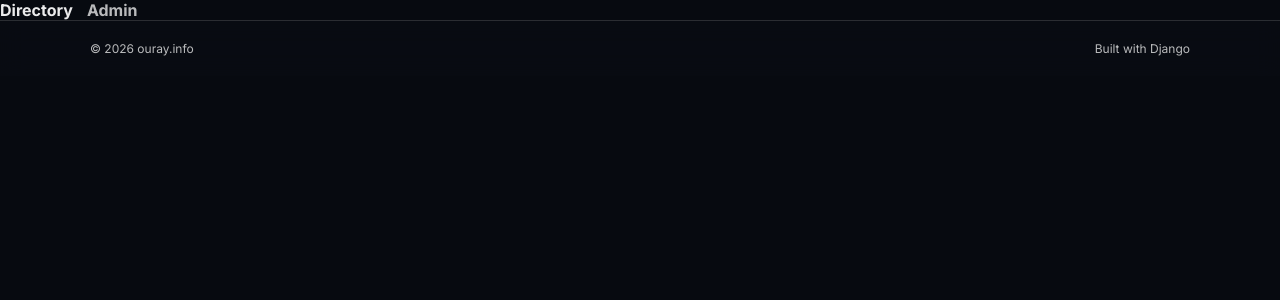
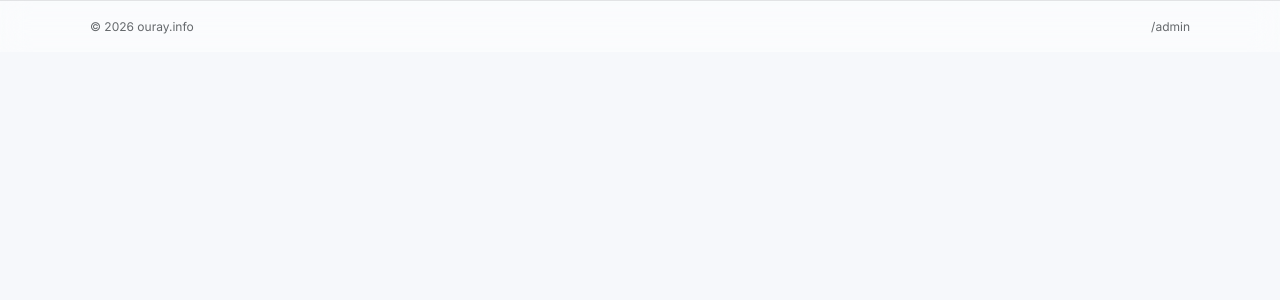
Before and after one commit to cavanpasek/ouray-info, a Django app: template directory/templates/base.html in a window 1280 px wide. Shown: the top 300 px of the page. Run offline with Django 5.2, Linux system fonts and the light colour scheme; the template is opened without the code that fills it, so the values that code supplies are empty.

Commit message:
Replacing backround image & making everything brighter

```diff
--- a/directory/static/directory/css/site.css
+++ b/directory/static/directory/css/site.css
@@ -1,12 +1,15 @@
 :root{
-  --bg: #070a10;
-  --text: rgba(255,255,255,0.92);
-  --muted: rgba(255,255,255,0.72);
-  --stroke: rgba(255,255,255,0.14);
-  --shadow: 0 20px 60px rgba(0,0,0,0.45);
+  /* Lighter, less “night mode” */
+  --bg: #f6f8fb;                  /* fallback if no image */
+  --text: rgba(10,14,20,0.92);
+  --muted: rgba(10,14,20,0.68);
 
-  --card: rgba(18, 24, 32, 0.52);
-  --card-strong: rgba(18, 24, 32, 0.70);
+  /* “Glass” that works on brighter backgrounds */
+  --card: rgba(255,255,255,0.62);
+  --card-strong: rgba(255,255,255,0.72);
+
+  --stroke: rgba(10,14,20,0.14);
+  --shadow: 0 18px 50px rgba(0,0,0,0.14);
 
   --radius: 18px;
 }
@@ -32,110 +40,75 @@ body.home::before{
   z-index: -3;
 }
 
-/* Dark overlay + subtle texture so text is readable */
+/* Light overlay so the page feels brighter, not dark */
 body.home::after{
   content:"";
   position: fixed;
   inset: 0;
   background:
-    radial-gradient(900px 500px at 30% 20%, rgba(255,255,255,0.10), transparent 60%),
-    linear-gradient(to bottom, rgba(3,6,10,0.35), rgba(3,6,10,0.78) 55%, rgba(3,6,10,0.92));
+    radial-gradient(900px 600px at 30% 20%, rgba(255,255,255,0.45), transparent 60%),
+    linear-gradient(to bottom, rgba(255,255,255,0.22), rgba(255,255,255,0.55) 55%, rgba(255,255,255,0.72));
   z-index: -2;
 }
 
-.container{
-  width: min(1100px, calc(100% - 32px));
-  margin: 0 auto;
-}
-
-/* Header */
-.site-header{
-  position: sticky;
-  top: 0;
-  z-index: 50;
-  backdrop-filter: blur(12px);
-  -webkit-backdrop-filter: blur(12px);
-  background: rgba(10, 14, 20, 0.42);
-  border-bottom: 1px solid var(--stroke);
-}
-.header-inner{
-  display:flex;
-  align-items:center;
-  justify-content:space-between;
-  padding: 14px 0;
-}
-.brand{
-  display:flex;
-  gap: 10px;
-  text-decoration:none;
-  color: var(--text);
-  align-items:center;
-}
-.brand-mark{ filter: drop-shadow(0 10px 18px rgba(0,0,0,0.35)); }
-.brand-name{ font-weight: 850; letter-spacing: 0.2px; text-transform: lowercase; }
-.brand-tagline{ display:block; font-size: 12px; color: var(--muted); }
-
-.nav{ display:flex; gap: 14px; }
-.nav-link{
-  color: var(--muted);
-  text-decoration:none;
-  font-weight: 650;
-}
-.nav-link:hover{ color: var(--text); }
-
-/* Home hero centered in the middle */
+/* Hero centered title */
 .home-hero{
-  min-height: calc(100vh - 62px); /* leaves room for sticky header */
+  min-height: 100vh;
   display: grid;
   align-items: center;
-  padding: 48px 0 18px;
+  padding: 56px 0 18px;
 }
 .home-hero-inner{
   text-align: center;
 }
+
 .home-title{
   margin: 0;
-  font-size: clamp(44px, 7vw, 84px);
+  font-size: clamp(44px, 7vw, 86px);
   font-weight: 900;
-  letter-spacing: -0.8px;
+  letter-spacing: -1px;
   text-transform: lowercase;
-  text-shadow: 0 18px 50px rgba(0,0,0,0.55);
+  color: rgba(10,14,20,0.92);
+  text-shadow: 0 18px 50px rgba(0,0,0,0.12);
 }
+
 .home-subtitle{
   margin: 14px auto 0;
   max-width: 62ch;
-  color: rgba(255,255,255,0.80);
+  color: rgba(10,14,20,0.74);
   font-size: 16px;
-  line-height: 1.6;
-  text-shadow: 0 18px 50px rgba(0,0,0,0.55);
+  line-height: 1.65;
+  text-shadow: 0 18px 50px rgba(0,0,0,0.10);
 }
+
 .home-meta{
   margin-top: 18px;
   display:flex;
   justify-content:center;
   gap: 10px;
 }
+
 .meta-chip{
   display:inline-flex;
   align-items:center;
-  padding: 8px 12px;
+  padding: 9px 12px;
   border-radius: 999px;
-  border: 1px solid rgba(255,255,255,0.16);
-  background: rgba(255,255,255,0.10);
-  backdrop-filter: blur(12px);
-  -webkit-backdrop-filter: blur(12px);
-  color: rgba(255,255,255,0.86);
+  border: 1px solid rgba(10,14,20,0.14);
+  background: rgba(255,255,255,0.55);
+  backdrop-filter: blur(14px);
+  -webkit-backdrop-filter: blur(14px);
+  color: rgba(10,14,20,0.78);
   font-weight: 650;
   font-size: 13px;
 }
 
-/* Overlapping cards section */
+/* Overlap cards onto the background area */
 .home-content{
-  margin-top: -120px; /* overlap the "center title" zone */
+  margin-top: -140px;
   padding-bottom: 70px;
 }
 
-/* Fade/scroll targets: JS will animate opacity/transform */
+/* Fade/scroll targets */
 .fade-scroll{
   will-change: transform, opacity;
   transition: opacity 120ms linear, transform 120ms linear;
@@ -259,58 +237,69 @@ body.home::after{
   font-size: clamp(26px, 3.6vw, 38px);
   font-weight: 900;
   letter-spacing: -0.6px;
+  color: rgba(10,14,20,0.92);
 }
+
 .detail-desc{
   margin: 12px 0 0;
-  color: rgba(255,255,255,0.82);
+  color: rgba(10,14,20,0.72);
   line-height: 1.65;
 }
 .detail-desc--muted{ opacity: 0.82; }
 
 .detail-meta-title{
   margin: 0 0 10px;
-  font-size: 14px;
-  color: rgba(255,255,255,0.82);
+  font-size: 13px;
+  color: rgba(10,14,20,0.62);
   letter-spacing: 0.2px;
   text-transform: uppercase;
 }
 
 .meta-list{ display:flex; flex-direction: column; gap: 10px; }
+
 .meta-row{
   display:flex;
   justify-content: space-between;
   gap: 12px;
   padding: 10px 12px;
   border-radius: 14px;
-  border: 1px solid rgba(255,255,255,0.12);
-  background: rgba(255,255,255,0.06);
+  border: 1px solid rgba(10,14,20,0.12);
+  background: rgba(255,255,255,0.50);
 }
+
 .meta-label{
-  color: rgba(255,255,255,0.68);
+  color: rgba(10,14,20,0.62);
   font-weight: 650;
   font-size: 12px;
 }
+
 .meta-value{
-  color: rgba(255,255,255,0.88);
+  color: rgba(10,14,20,0.84);
   font-weight: 550;
   font-size: 13px;
   text-align: right;
 }
-.meta-value a{ color: rgba(255,255,255,0.92); }
+
+.meta-value a{ color: rgba(10,14,20,0.86); }
 .meta-value a:hover{ text-decoration: underline; }
 
-/* Footer */
+.mono{
+  font-family: ui-monospace, SFMono-Regular, Menlo, Monaco, Consolas, "Liberation Mono", "Courier New", monospace;
+  font-size: 0.98em;
+}
+
+/* Footer (subtle, no header now) */
 .site-footer{
-  border-top: 1px solid var(--stroke);
-  background: rgba(10, 14, 20, 0.62);
-  backdrop-filter: blur(12px);
-  -webkit-backdrop-filter: blur(12px);
+  border-top: 1px solid rgba(10,14,20,0.10);
+  background: rgba(255,255,255,0.45);
+  backdrop-filter: blur(14px);
+  -webkit-backdrop-filter: blur(14px);
 }
 .footer-inner{
   display:flex;
   justify-content: space-between;
-  padding: 20px 0;
-  color: var(--muted);
+  padding: 18px 0;
+  color: rgba(10,14,20,0.62);
   font-size: 12px;
 }
 
--- a/directory/templates/base.html
+++ b/directory/templates/base.html
@@ -4,26 +4,18 @@
 <head>
   <meta charset="utf-8" />
   <meta name="viewport" content="width=device-width,initial-scale=1" />
-  <title>{% block title %}Ouray.info{% endblock %}</title>
+  <title>{% block title %}ouray.info{% endblock %}</title>
 
-  <!-- Professional font (clean + modern) -->
+  <!-- Professional font -->
   <link rel="preconnect" href="https://fonts.googleapis.com">
   <link rel="preconnect" href="https://fonts.gstatic.com" crossorigin>
-  <link href="https://fonts.googleapis.com/css2?family=Inter:wght@400;500;600;700;800&display=swap" rel="stylesheet">
+  <link href="https://fonts.googleapis.com/css2?family=Inter:wght@400;500;600;700;800;900&display=swap" rel="stylesheet">
 
   <link rel="stylesheet" href="{% static 'directory/css/site.css' %}">
   {% block extra_head %}{% endblock %}
 </head>
 
 <body class="{% block body_class %}{% endblock %}" style="{% block body_style %}{% endblock %}">
-
-      <nav class="nav">
-        <a class="nav-link" href="{% url 'home' %}">Directory</a>
-        <a class="nav-link" href="/admin/">Admin</a>
-      </nav>
-    </div>
-  </header>
-
   <main>
     {% block content %}{% endblock %}
   </main>
@@ -31,11 +23,11 @@
   <footer class="site-footer">
     <div class="container footer-inner">
       <span>© {% now "Y" %} ouray.info</span>
-      <span class="footer-muted">Built with Django</span>
+      <span class="footer-muted">/admin</span>
     </div>
   </footer>
 
-  <!-- Scroll fade/move effect (only applies where we add .fade-scroll) -->
+  <!-- Scroll fade/move effect -->
   <script>
     (function () {
       const prefersReduced = window.matchMedia && window.matchMedia('(prefers-reduced-motion: reduce)').matches;
@@ -55,15 +47,13 @@
         for (const el of els) {
           const r = el.getBoundingClientRect();
 
-          // progress: 0 when element is comfortably on screen, 1 when it nears/enters header area
-          // We fade as it approaches the top (so scrolling up makes it fade out as it "moves away")
-          const start = vh * 0.35;   // start fading when top is above 35% of viewport
-          const end = 90;            // fully faded near sticky header
+          // Fade as the element approaches the top of the viewport
+          const start = vh * 0.40;
+          const end = 18; // no header now; fade near top edge
           const p = clamp((start - r.top) / (start - end), 0, 1);
 
-          // move up + fade out
-          const translateY = -p * 28;
-          const opacity = 1 - (p * 0.85);
+          const translateY = -p * 30;
+          const opacity = 1 - (p * 0.88);
 
           el.style.transform = `translateY(${translateY}px)`;
           el.style.opacity = opacity.toFixed(3);
```
Also changed, not shown: other parts of directory/static/directory/css/site.css (+26 -16 lines), directory/templates/business_detail.html (+8 -1 lines), directory/templates/home.html (+4 -6 lines), 1 other file.
